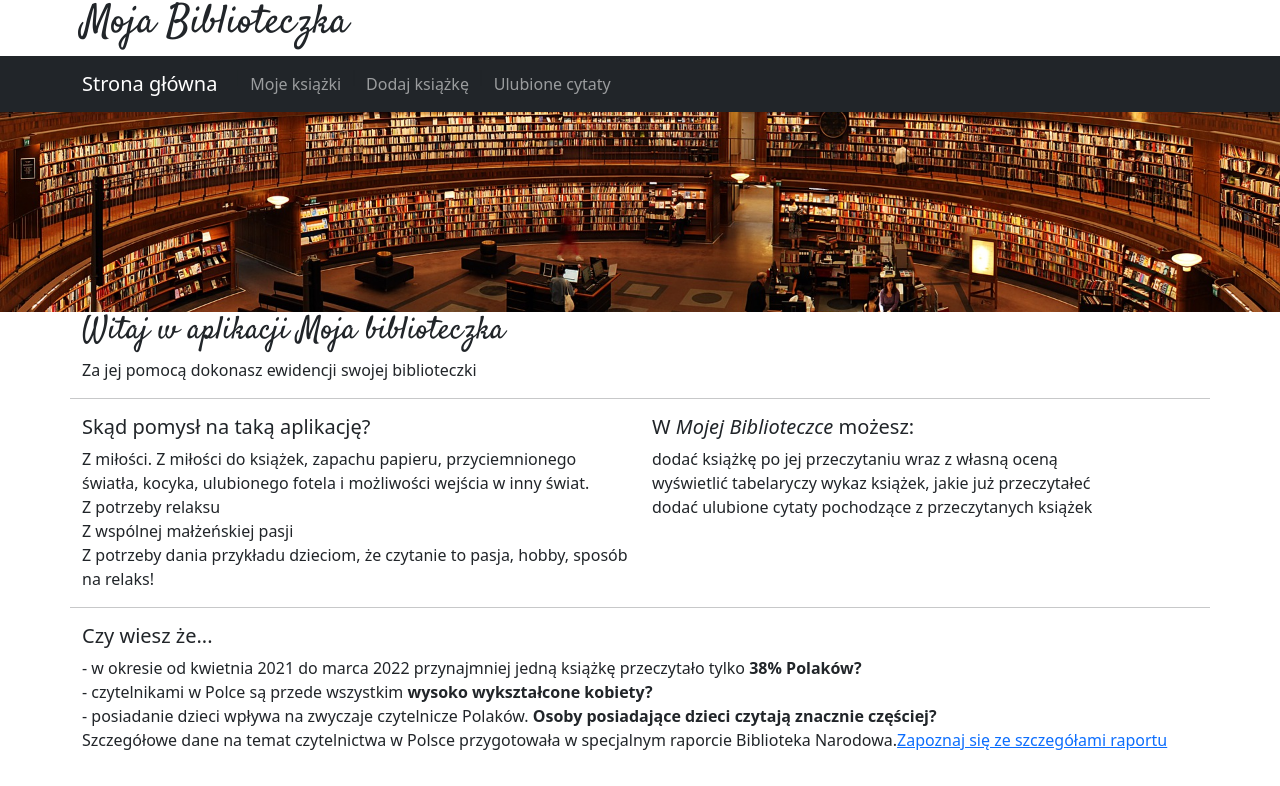
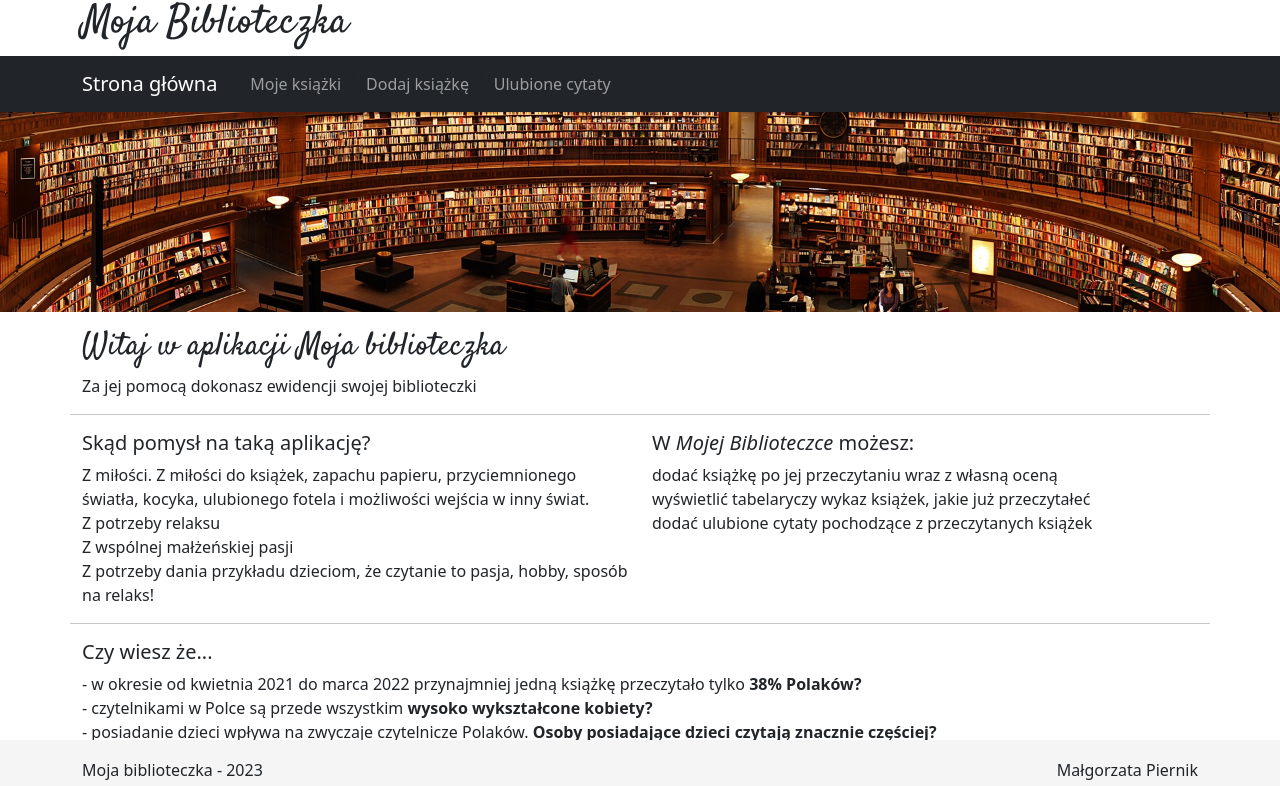
Before and after one commit to GosiekPiernik/my-books-front, a React (Create React App) app: page / in a window 1280 px wide. Shown: the top 786 px of the page. Built offline with nearby package versions, Linux system fonts and the light colour scheme.

Commit message:
Add styles for Header component

```diff
--- a/src/App.tsx
+++ b/src/App.tsx
@@ -5,15 +5,18 @@ import {BrowserRouter, Route, Routes} from "react-router-dom";
 import {Header} from "./components/Header/Header";
 import {PageNotFound} from "./views/PageNotFound";
 import {AddBookView} from "./views/AddBookView";
-import {AboutBooks} from "./components/AboutBooks";
+import {AboutBooks} from "./components/Books/AboutBooks";
 import 'bootstrap/dist/css/bootstrap.min.css';
+import {Footer} from "./components/Footer/Footer";
 
 
 export const App = () => {
     return (
         <BrowserRouter>
             <Header/>
-            <section className="container">
+            <section className="container" style={{ marginBottom: '80px'}}>
+                <div className="row">
+                    <div className="col-12 mt-3">
                         <Routes>
                             <Route path = "/" element={<AboutBooks/>}/>
                             <Route path ="/addbook" element={<AddBookView/>}/>
@@ -21,7 +24,10 @@ export const App = () => {
                             <Route path="/quotations" element={<QuotationsView/>}/>
                             <Route path="*" element={<PageNotFound/>}/>
                         </Routes>
+                    </div>
+                </div>
             </section>
+            <Footer />
         </BrowserRouter>
     )
 }
--- a/src/components/AddBook/AddBook.tsx
+++ b/src/components/AddBook/AddBook.tsx
@@ -17,21 +17,11 @@ export const AddBook = () => {
     const [loading, setLoading] = useState<boolean>(false);
     const [result, setResult] = useState<null | string>(null)
     const updateBook = (key: string, value: any) => {
-        validateDate(value);
         setBook(book => ({
             ...book,
             [key]: value
         }));
     };
-
-    const validateDate = (userDate: Date) => {
-        const nowDate = new Date();
-        const newDate = new Date(userDate);
-
-        if (newDate >= nowDate) {
-            alert('Wybierz datę wcześniejszą niż dzisiaj');
-        }
-    }
 
     const sendForm = async (event: FormEvent) => {
         event.preventDefault()
@@ -73,7 +63,8 @@ export const AddBook = () => {
                 <input className="form-control"
                        type="text"
                        value={book.title}
-                       onChange={event => updateBook('title', event.target.value)}/>
+                       onChange={event => updateBook('title', event.target.value)}
+                       required/>
             </p>
             <p>
                 <label className="form-label">Autor (główny autor)
@@ -82,7 +73,8 @@ export const AddBook = () => {
                 <input className="form-control"
                        type="text"
                        value={book.mainAuthor}
-                       onChange={event => updateBook('mainAuthor', event.target.value)}/>
+                       onChange={event => updateBook('mainAuthor', event.target.value)}
+                       required/>
             </p>
             <p>
                 <label className="form-label">Rok wydania ksiązki
@@ -92,7 +84,8 @@ export const AddBook = () => {
                        type="number"
                        max="2023"
                        value={book.publishedDate}
-                       onChange={event => updateBook('publishedDate', event.target.value)}/>
+                       onChange={event => updateBook('publishedDate', event.target.value)}
+                       required/>
             </p>
             <p>
                 <label className="form-label">Numer ISBN
@@ -101,8 +94,10 @@ export const AddBook = () => {
                 <input className="form-control"
                        type="number"
                        value={book.ISBNNumber}
+                       minLength={13}
                        maxLength={13}
-                       onChange={event => updateBook('ISBNNumber', event.target.value)}/>
+                       onChange={event => updateBook('ISBNNumber', event.target.value)}
+                       required/>
             </p>
             <p>
                 <label className="form-label">Gatunek dominujący
@@ -111,7 +106,8 @@ export const AddBook = () => {
                 <input className="form-control"
                        type="text"
                        value={book.type}
-                       onChange={event => updateBook('type', event.target.value)}/>
+                       onChange={event => updateBook('type', event.target.value)}
+                       required/>
             </p>
             <p>
                 <label className="form-label">Rok, w którym przeczytałaś(-łeś) tę książkę
@@ -129,7 +125,8 @@ export const AddBook = () => {
                 <input className="form-control"
                        type="number" min="1" max="5"
                        value={book.opinion}
-                       onChange={event => updateBook('opinion', event.target.value)}/>
+                       onChange={event => updateBook('opinion', event.target.value)}
+                       required/>
             </p>
 
             <button className="btn btn-primary" type="submit">Dodaj książkę</button>
--- a/src/components/AddQuote/AddQuote.tsx
+++ b/src/components/AddQuote/AddQuote.tsx
@@ -57,6 +57,7 @@ export const AddQuote = () => {
                    maxLength={300}
                    value={addQuote.quote}
                    onChange={event => updateQuote('quote', event.target.value)}
+                   required
             />
         </p>
         <p>
@@ -69,6 +70,7 @@ export const AddQuote = () => {
                    maxLength={100}
                    value={addQuote.author}
                    onChange={event => updateQuote('author', event.target.value)}
+                   required
             />
         </p>
         <p>
@@ -81,6 +83,7 @@ export const AddQuote = () => {
                    maxLength={100}
                    value={addQuote.book}
                    onChange={event => updateQuote('book', event.target.value)}
+                   required
             />
         </p>
         <button type="submit" className="btn btn-primary">Dodaj cytat</button>
--- a/src/components/Books/BooksList.tsx
+++ b/src/components/Books/BooksList.tsx
@@ -24,6 +24,6 @@ export const BooksList = () => {
 
     return <>
         <h2>Moje książki</h2>
-        <BooksTable book={booksList} onChange = {refreshBookList}/>
+        <BooksTable book={booksList} onChange={refreshBookList}/>
     </>;
 };
--- a/src/components/Books/BooksTable.tsx
+++ b/src/components/Books/BooksTable.tsx
@@ -18,6 +18,7 @@ export const BooksTable = (props: Props) => (
             <th>Gatunek dominujący</th>
             <th>Data przeczytania książki</th>
             <th>Opinia użytkownika</th>
+            <th>Dowiedz się więcej</th>
             <th>Usuń książkę</th>
             </thead>
             <tbody>
--- a/src/components/Books/OneBookPosition.tsx
+++ b/src/components/Books/OneBookPosition.tsx
@@ -41,6 +41,7 @@ export const OneBookPosition = (props: Props) => {
                 {new Date(props.book.dateOfReading).getFullYear()}
             </td>
             <td>{props.book.opinion}</td>
+            <td><a href={`https://isbnsearch.org/isbn/${props.book.ISBNNumber}`}>Dowiedz się więcej</a></td>
             <td>
                 <button type="button" className=" btn btn-outline-dark" onClick={deleteBook}>Usuń książkę</button>
             </td>
--- /dev/null
+++ b/src/components/Footer/Footer.css
@@ -0,0 +1,8 @@
+.footer {
+    position: fixed;
+    bottom: 0;
+    width: 100%;
+    height: 60px;
+    line-height: 60px;
+    background-color: #f5f5f5;
+}
--- /dev/null
+++ b/src/components/Footer/Footer.tsx
@@ -0,0 +1,16 @@
+import React from "react";
+import 'bootstrap/dist/css/bootstrap.min.css';
+import './Footer.css';
+
+export const Footer = () => {
+    const year:number = new Date().getFullYear();
+
+    return (
+        <footer className="footer">
+            <div className="container d-flex justify-content-between">
+                <span>Moja biblioteczka - {year}</span>
+                <span>Małgorzata Piernik</span>
+            </div>
+        </footer>
+    )
+}
--- a/src/components/Spinner/Spinner.tsx
+++ b/src/components/Spinner/Spinner.tsx
@@ -2,7 +2,7 @@ import React from 'react';
 import Spinner from 'react-bootstrap/Spinner';
 import 'bootstrap/dist/css/bootstrap.min.css';
 
-export const  SpinnerElement = ()=>  {
+export const SpinnerElement = () => {
     return (
         <Spinner animation="border" role="status">
             <span className="visually-hidden">Loading...</span>
--- a/src/views/AboutBooksView.tsx
+++ b/src/views/AboutBooksView.tsx
@@ -1,5 +1,5 @@
 import React from 'react'
-import {AboutBooks} from "../components/AboutBooks";
+import {AboutBooks} from "../components/Books/AboutBooks";
 
 
 export const AboutBooksView = () => (
```
Also changed, not shown: public/books.jpg (added), src/components/Books/AboutBooks.tsx (renamed from src/components/AboutBooks.tsx). Lines whose indentation alone changed are shown as unchanged.
